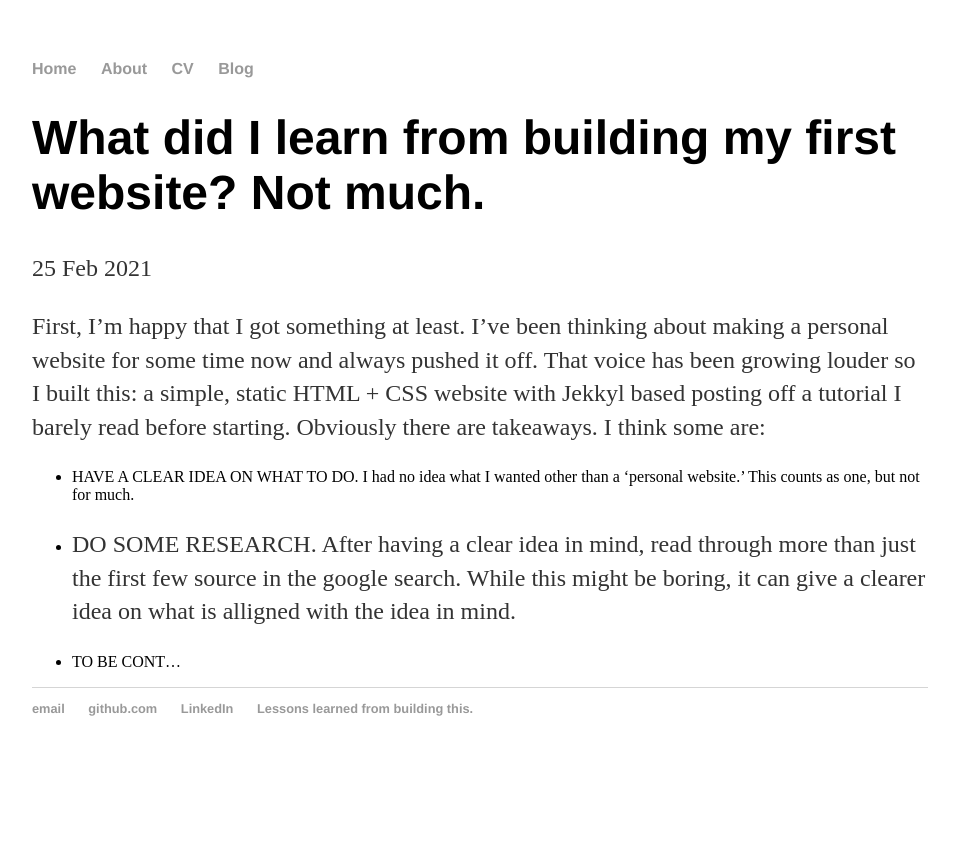
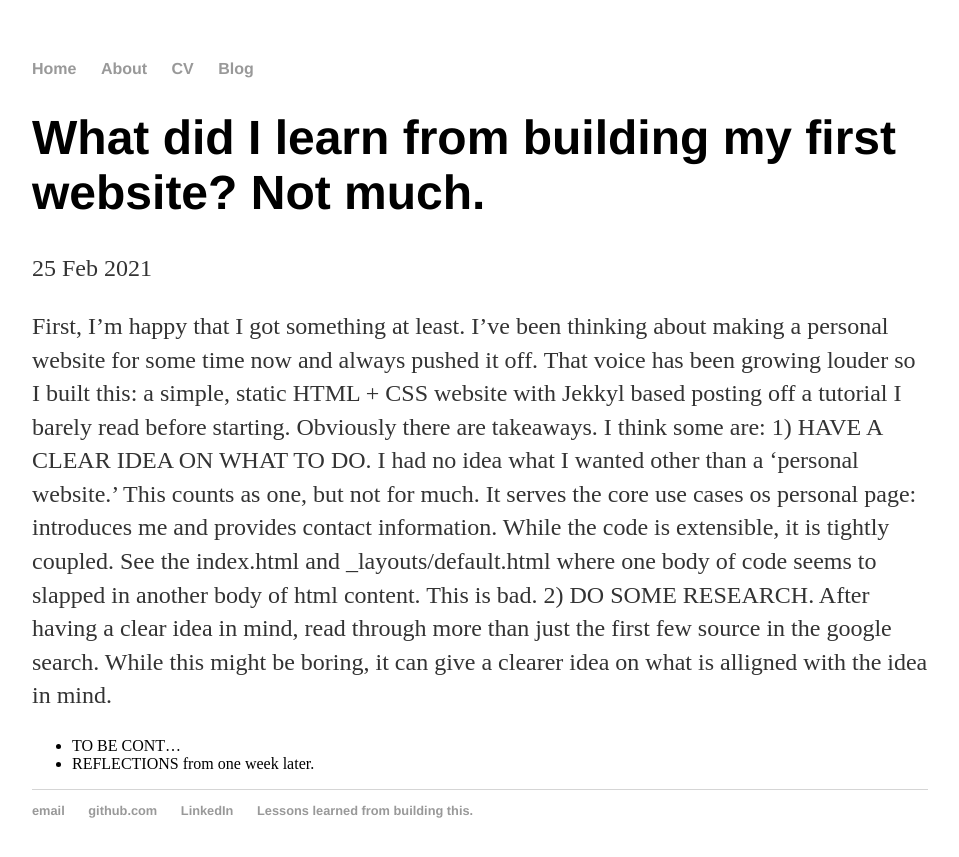
Before and after one commit to aa104/v1_porfolio_website, a Jekyll site: the page built from _posts/2021-02-25-lessons-learned.md, in a window 1280 px wide. Shown: the top 857 px of the page, without its empty margins (160-1119 px from the left). Built offline with Jekyll 4.4.1, drawn with Linux system fonts in a browser that asks for light colours.

Commit message:
ready player1

```diff
--- a/_layouts/default.html
+++ b/_layouts/default.html
@@ -24,7 +24,7 @@
 	        		<li><a href="mailto:aa104@rice.edu">email</a></li>
 	        		<li><a href="https://github.com/aa104">github.com</a></li>
 	        		<li><a href="https://www.linkedin.com/in/ayo-akinmade-8b9666171/">LinkedIn</a></li>
-	        		<li><a href="">Lessons learned from building this.</a></li>
+	        		<li><a href="/2021/02/25/lessons-learned.html">Lessons learned from building this.</a></li>
 
 				</ul>
 			</footer>
--- a/_posts/2021-02-25-lessons-learned.md
+++ b/_posts/2021-02-25-lessons-learned.md
@@ -5,7 +5,8 @@ date: 2021-02-25
 ---
 
 First, I'm happy that I got something at least. I've been thinking about making a personal website for some time now and always pushed it off. That voice has been growing louder so I built this: a simple, static HTML + CSS website with Jekkyl based posting off a tutorial I barely read before starting. Obviously there are takeaways. I think some are:
-- HAVE A CLEAR IDEA ON WHAT TO DO. I had no idea what I wanted other than a 'personal website.' This counts as one, but not for much.
-- DO SOME RESEARCH. After having a clear idea in mind, read through more than just the first few source in the google search. While this might be boring, it can give a clearer idea on what is alligned with the idea in mind.
+1) HAVE A CLEAR IDEA ON WHAT TO DO. I had no idea what I wanted other than a 'personal website.' This counts as one, but not for much. It serves the core use cases os personal page: introduces me and provides contact information. While the code is extensible, it is tightly coupled. See the index.html and _layouts/default.html where one body of code seems to slapped in another body of html content. This is bad.
+2) DO SOME RESEARCH. After having a clear idea in mind, read through more than just the first few source in the google search. While this might be boring, it can give a clearer idea on what is alligned with the idea in mind.
 
 - TO BE CONT...
+- REFLECTIONS from one week later.
```
